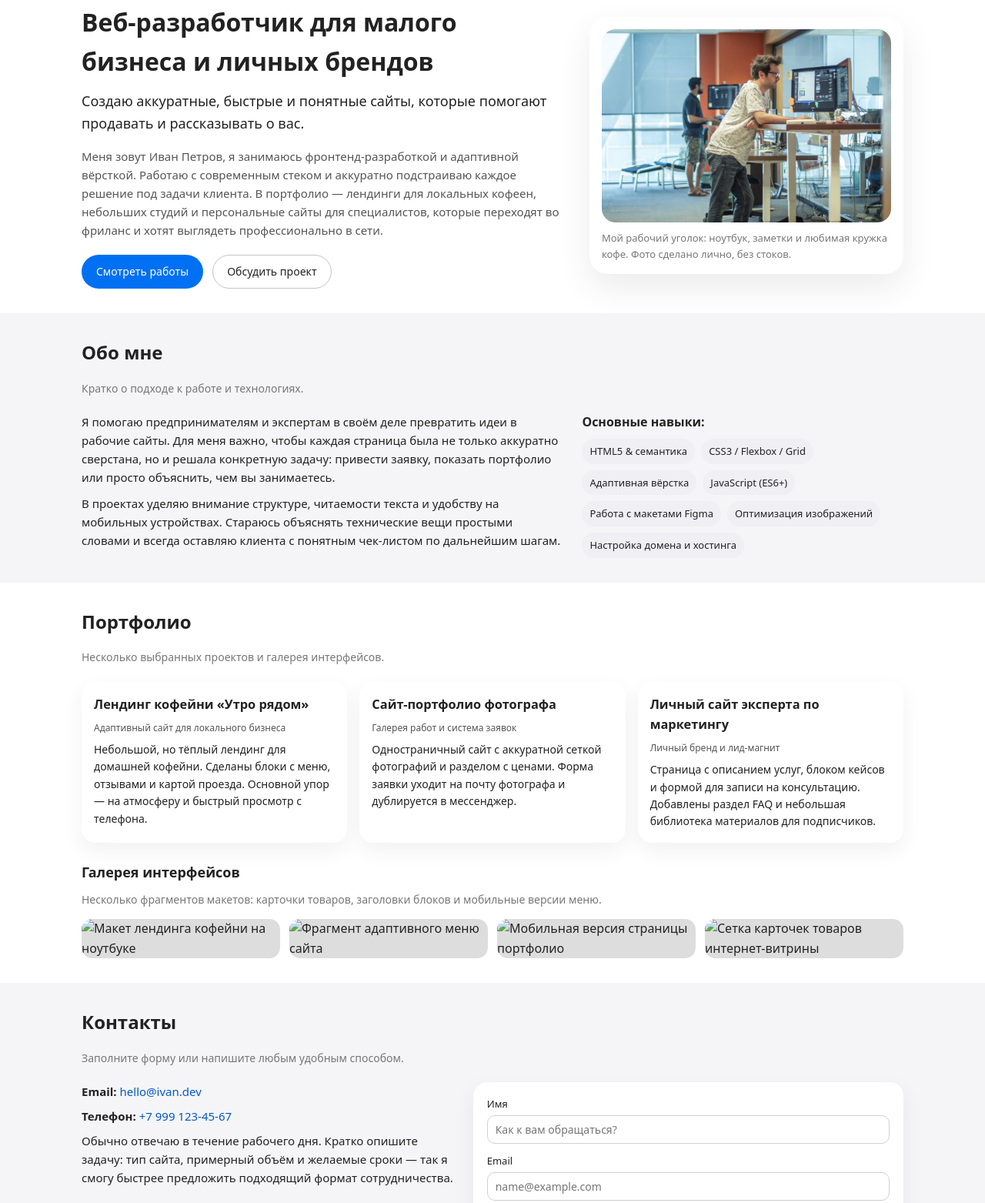
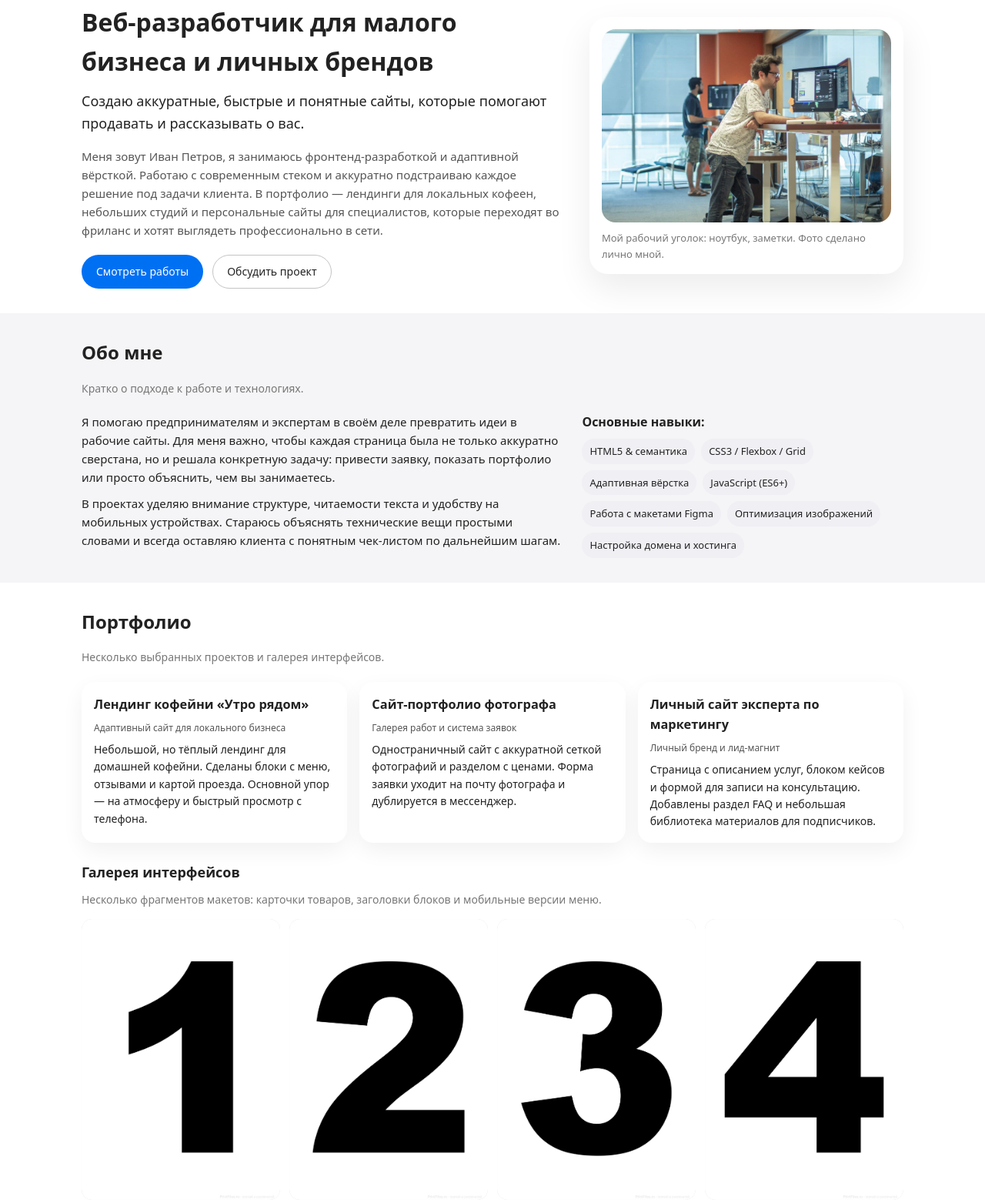
Before and after one commit to heavyarticle/lab4, a plain HTML site: page index.html in a window 1280 px wide. Shown: the part 102-1665 px from the top of the page at 77% size. Drawn offline with Linux system fonts and the light colour scheme.

Commit message:
Update index.html

```diff
--- a/index.html
+++ b/index.html
@@ -489,13 +489,12 @@
                 </div>
             </div>
             <div class="hero-photo-wrapper">
-                <!-- ОРИГИНАЛЬНОЕ ФОТО: замени src на своё изображение -->
                 <div class="hero-photo">
                     <img src="img/me.jpg" alt="Фотография Ивана Петрова за рабочим столом">
                 </div>
                 <p class="hero-photo-caption">
-                    Мой рабочий уголок: ноутбук, заметки и любимая кружка кофе.
-                    Фото сделано лично, без стоков.
+                    Мой рабочий уголок: ноутбук, заметки.
+                    Фото сделано лично мной.
                 </p>
             </div>
         </div>
@@ -577,25 +576,23 @@
                 Несколько фрагментов макетов: карточки товаров, заголовки блоков и мобильные версии меню.
             </p>
 
-            <!-- ГАЛЕРЕЯ: замени пути к изображениям на свои работы -->
             <div class="gallery-grid">
                 <figure class="gallery-item">
-                    <img src="img/gallery-1.jpg" alt="Макет лендинга кофейни на ноутбуке">
+                    <img src="img/1.jpg" alt="Макет лендинга кофейни на ноутбуке">
                 </figure>
                 <figure class="gallery-item">
-                    <img src="img/gallery-2.jpg" alt="Фрагмент адаптивного меню сайта">
+                    <img src="img/2.jpg" alt="Фрагмент адаптивного меню сайта">
                 </figure>
                 <figure class="gallery-item">
-                    <img src="img/gallery-3.jpg" alt="Мобильная версия страницы портфолио">
+                    <img src="img/3.jpg" alt="Мобильная версия страницы портфолио">
                 </figure>
                 <figure class="gallery-item">
-                    <img src="img/gallery-4.jpg" alt="Сетка карточек товаров интернет-витрины">
+                    <img src="img/4.jpg" alt="Сетка карточек товаров интернет-витрины">
                 </figure>
             </div>
         </div>
     </section>
 
-    <!-- КОНТАКТЫ + ФОРМА -->
     <section id="contacts">
         <div class="container">
             <h2 class="section-title">Контакты</h2>
@@ -621,7 +618,6 @@
 
                         <div class="form-row">
                             <label for="email">Email</label>
-                            <!-- Валидация email: HTML5 type="email" + проверка на наличие @ в JS -->
                             <input type="email" id="email" name="email" required placeholder="name@example.com">
                             <div class="form-error" id="email-error">Пожалуйста, укажите корректный email с символом «@».</div>
                         </div>
@@ -641,20 +637,13 @@
         </div>
     </section>
 
-    <!-- QR-КОД -->
     <section id="qr">
         <div class="container">
             <h2 class="section-title">QR-код сайта</h2>
             <div class="qr-wrapper">
                 <div class="qr-image">
-                    <!-- ЗАМЕНИ этот img на сгенерированный QR-код с URL твоего сайта -->
                     <img src="img/qr-code.png" alt="QR-код для быстрого перехода на сайт">
                 </div>
-                <p class="qr-note">
-                    Для отчёта и презентации можно добавить этот QR-код на слайды или на титульный лист.
-                    Сгенерируйте его через любой онлайн-генератор, указав адрес размещённого сайта
-                    (например, на Timeweb, Reg.ru или в Yandex Cloud).
-                </p>
             </div>
         </div>
     </section>
@@ -682,7 +671,6 @@
 </footer>
 
 <script>
-    // Мобильное меню
     const menuToggle = document.querySelector('.menu-toggle');
     const navList = document.getElementById('nav-list');
 
@@ -690,25 +678,25 @@
         navList.classList.toggle('open');
     });
 
-    // Закрываем меню при клике на пункт
+
     navList.addEventListener('click', (e) => {
         if (e.target.tagName === 'A') {
             navList.classList.remove('open');
         }
     });
 
-    // Валидация email и обработка формы
+
     const form = document.getElementById('contact-form');
     const emailInput = document.getElementById('email');
     const emailError = document.getElementById('email-error');
     const successMessage = document.getElementById('form-success');
 
     form.addEventListener('submit', function (event) {
-        event.preventDefault(); // нет реальной отправки
+        event.preventDefault();
 
         const emailValue = emailInput.value.trim();
 
-        // Простая проверка на наличие символа @
+
         if (!emailValue.includes('@')) {
             emailError.style.display = 'block';
             successMessage.style.display = 'none';
@@ -717,18 +705,19 @@
             emailError.style.display = 'none';
         }
 
-        // Дополнительно можно проверить встроенную валидацию браузера
+
         if (!emailInput.checkValidity()) {
             emailError.style.display = 'block';
             successMessage.style.display = 'none';
             return;
         }
 
-        // Имитация успешной отправки
+
         successMessage.style.display = 'block';
         form.reset();
     });
 </script>
 
 </body>
+
 </html>
```
